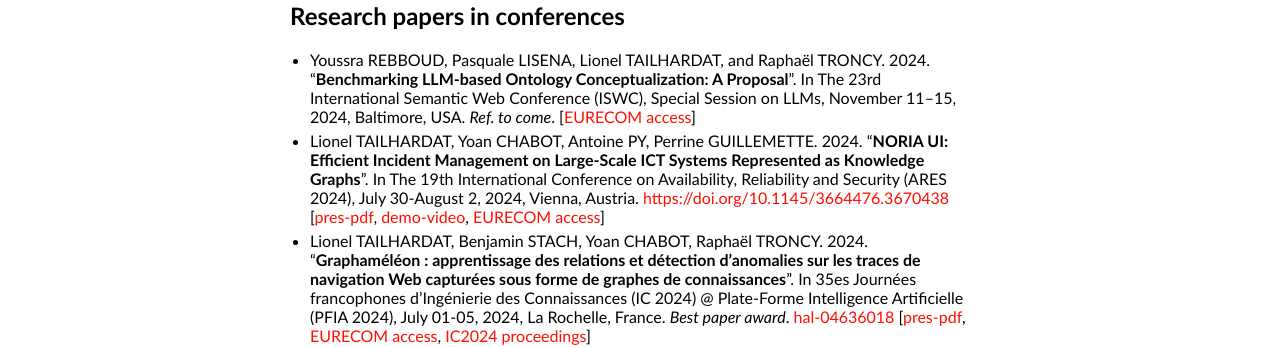
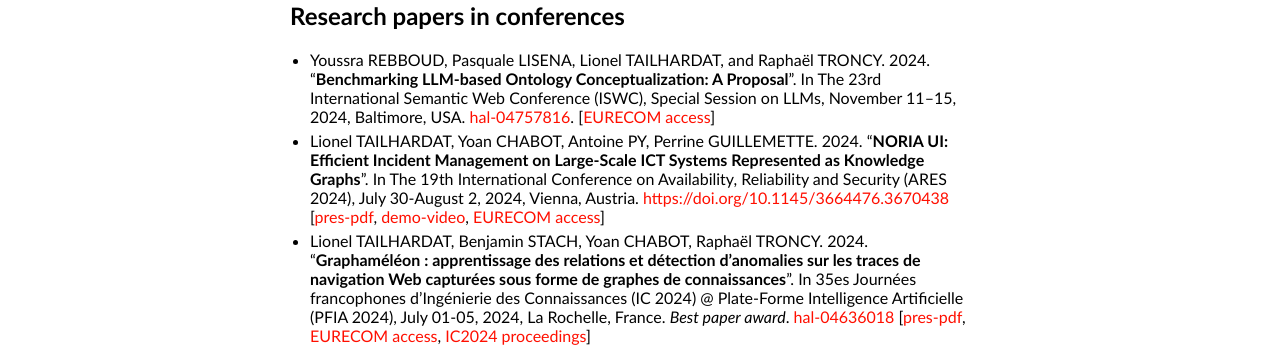
Before and after one commit to GenEars/GenEars.github.io, a Jekyll site: the page built from publications.md, in a window 1280 px wide. Shown: the part 144-491 px from the top of the page. Built offline with Jekyll 4.4.1, drawn with Linux system fonts in a browser that asks for light colours.

Commit message:
Added ISWC'24 hal ref.
Signed-off-by: lionel.tailhardat <lionel.tailhardat@orange.com>

```diff
--- a/publications.md
+++ b/publications.md
@@ -8,7 +8,7 @@ title: Publications - Lionel TAILHARDAT
 * Youssra REBBOUD, Pasquale LISENA, Lionel TAILHARDAT, and Raphaël TRONCY. 2024.
   "**Benchmarking LLM-based Ontology Conceptualization: A Proposal**".
   In The 23rd International Semantic Web Conference (ISWC), Special Session on LLMs, November 11–15, 2024, Baltimore, USA.
-  *Ref. to come*. [[EURECOM access](https://www.eurecom.fr/publication/7944/)]
+  [hal-04757816](https://hal.science/hal-04757816). [[EURECOM access](https://www.eurecom.fr/publication/7944/)]
 * Lionel TAILHARDAT, Yoan CHABOT, Antoine PY, Perrine GUILLEMETTE. 2024.
   "**NORIA UI: Efficient Incident Management on Large-Scale ICT Systems Represented as Knowledge Graphs**".
   In The 19th International Conference on Availability, Reliability and Security (ARES 2024), July 30-August 2, 2024, Vienna, Austria.
```
